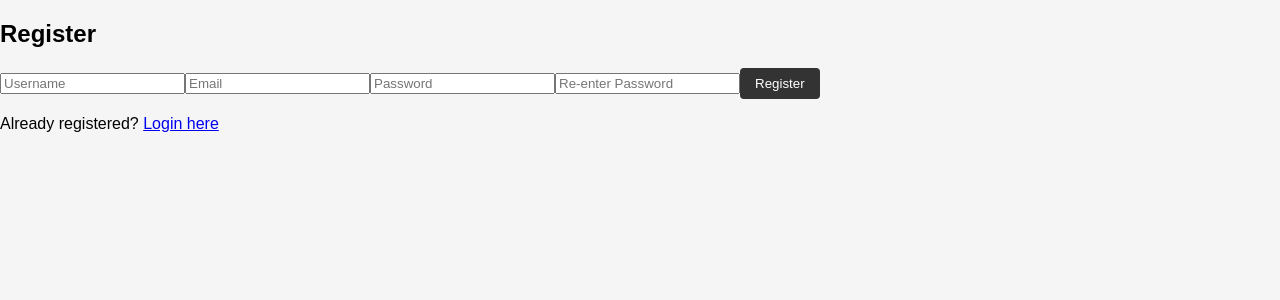
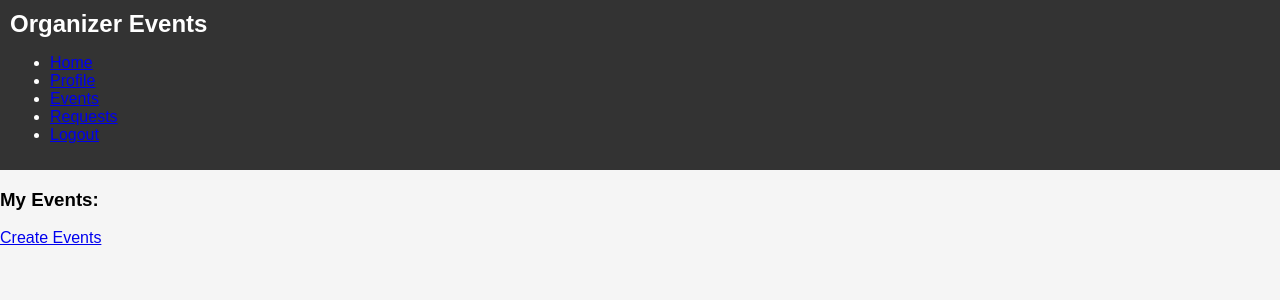
Before and after one commit to Nexus-Code89/metro-events, a React (Create React App) app: page /organizer-events in a window 1280 px wide. Shown: the top 300 px of the page. Built offline with nearby package versions, Linux system fonts and the light colour scheme.

Commit message:
fix getting Notification from firebase

```diff
--- a/src/UserRoutes.js
+++ b/src/UserRoutes.js
@@ -1,6 +1,5 @@
 // UserRoutes.js
 import { useRoutes } from 'react-router-dom';
-import { UserProvider } from './components/contexts/UserContext.js';
 import { NotificationProvider } from './components/contexts/NotificationContext.js';
 import UserDashboard from './components/dashboard/UserDashboard.js';
 import UserProfile from './components/pages/user/UserProfile';
@@ -17,5 +16,5 @@ export default function UserRoutes() {
     { path: '/user-notifications', element: <UserNotifications /> },
   ]);
 
-  return <UserProvider><NotificationProvider>{element}</NotificationProvider></UserProvider>;
+  return <NotificationProvider>{element}</NotificationProvider>;
 }
--- a/src/components/auth/Login.js
+++ b/src/components/auth/Login.js
@@ -27,8 +27,10 @@ const Login = () => {
       const docRef = doc(firestore, "users", user.uid);
       const userDoc = await getDoc(docRef);
       const userData = userDoc.data();
+      userData.userId = user.uid;
 
       if (userData) {
+
         setUser(userData)
 
         // Redirect based on user role
@@ -40,6 +42,7 @@ const Login = () => {
             navigate('/organizer-dashboard');
             break;
           default:
+            console.log(user)
             navigate('/user-dashboard');
             break;
         }
--- a/src/components/contexts/UserContext.js
+++ b/src/components/contexts/UserContext.js
@@ -1,9 +1,18 @@
-import { createContext, useState } from 'react';
+import { createContext, useState, useEffect } from 'react';
 
 export const UserContext = createContext();
 
 export const UserProvider = ({ children }) => {
-  const [user, setUser] = useState(null);
+  const [user, setUser] = useState(() => {
+    // Initialize user from localStorage if available, otherwise default to null
+    const storedUser = localStorage.getItem('user');
+    return storedUser ? JSON.parse(storedUser) : null;
+  });
+
+  // Update localStorage whenever user changes
+  useEffect(() => {
+    localStorage.setItem('user', JSON.stringify(user));
+  }, [user]);
 
   return (
     <UserContext.Provider value={{ user, setUser }}>
--- a/src/components/pages/organizer/CreateEvent.js
+++ b/src/components/pages/organizer/CreateEvent.js
@@ -1,7 +1,7 @@
 import React, { useState } from 'react';
 import { collection, addDoc } from 'firebase/firestore';
 import { firestore } from '../../../firebase/firebase';
-import { Link, useNavigate } from 'react-router-dom';
+import { useNavigate } from 'react-router-dom';
 import { getAuth } from 'firebase/auth';
 
 const CreateEvent = () => {
--- a/src/components/pages/organizer/OrganizerEvents.js
+++ b/src/components/pages/organizer/OrganizerEvents.js
@@ -1,78 +1,57 @@
-import React, { useState } from 'react';
+import React, { useState, useEffect } from 'react';
 import { Link } from 'react-router-dom';
-import { auth, firestore } from '../../../firebase/firebase';
-import { createUserWithEmailAndPassword } from 'firebase/auth';
-import { useNavigate } from 'react-router-dom';
-import { doc, setDoc } from "firebase/firestore";
+import { collection, getDocs, where, query } from 'firebase/firestore';
+import { firestore } from '../../../firebase/firebase';
+import { getAuth } from 'firebase/auth';
+import OrganizerNav from './OrganizerNav';
 
-const Register = () => {
-  const [email, setEmail] = useState('');
-  const [password, setPassword] = useState('');
-  const [reenteredPassword, setReenteredPassword] = useState('');
-  const [username, setUsername] = useState('');
-  const [error, setError] = useState('');
-  const navigate = useNavigate();
+const OrganizerEvents = () => {
+  const [events, setEvents] = useState([]);
+  const auth = getAuth();
+  const user = auth.currentUser;
 
-  const handleRegister = async (e) => {
-    e.preventDefault();
-    try {
-      if (password !== reenteredPassword) {
-        setError('Passwords do not match.');
-        return; // Exit early if passwords don't match
-      }
+  useEffect(() => {
+    if (user) {
+      const fetchEvents = async () => {
+        try {
+          const eventsRef = collection(firestore, 'events');
+          const eventsQuery = query(eventsRef, where('organizerId', '==', user.uid));
+          const querySnapshot = await getDocs(eventsQuery);
+          const eventsList = querySnapshot.docs.map(doc => ({ id: doc.id, ...doc.data() }));
+          setEvents(eventsList);
+        } catch (error) {
+          console.error('Error fetching events:', error.message);
+        }
+      };
 
-      // Create user with email and password using Firebase Authentication
-      const userCredential = await createUserWithEmailAndPassword(auth, email, password);
-      const user = userCredential.user;
-
-      // Add user data to Firestore
-      await setDoc(doc(firestore, "users", user.uid), {
-        username: username,
-        email: email,
-        role: 'user', // Set default role as 'user'
-      });
-
-      // Redirect to login page after successful registration
-      navigate('/login');
-    } catch (error) {
-      setError(error.message); // Set error message based on Firebase error
+      fetchEvents();
     }
-  };
+  }, [user]);
 
   return (
-    <div>
-      <h2>Register</h2>
-      <form onSubmit={handleRegister}>
-        <input
-          type="text"
-          placeholder="Username"
-          value={username}
-          onChange={(e) => setUsername(e.target.value)}
-        />
-        <input
-          type="email"
-          placeholder="Email"
-          value={email}
-          onChange={(e) => setEmail(e.target.value)}
-        />
-        <input
-          type="password"
-          placeholder="Password"
-          value={password}
-          onChange={(e) => setPassword(e.target.value)}
-        />
-        <input
-          type="password"
-          placeholder="Re-enter Password"
-          value={reenteredPassword}
-          onChange={(e) => setReenteredPassword(e.target.value)}
-        />
-        <button type="submit">Register</button>
-        {error && <p style={{ color: 'red' }}>{error}</p>}
-      </form>
-      <p>Already registered? <Link to="/login">Login here</Link></p>
-    </div>
+    <section>
+      <div className="menu-header">
+        <h2>Organizer Events</h2>
+        <OrganizerNav />
+      </div>
+      <div>
+        <h3>My Events:</h3>
+        <ul>
+          {events.map(event => (
+            <li key={event.id}>
+              <strong>Event Name:</strong> {event.eventName} <br />
+              <strong>Date:</strong> {event.eventDate} <br />
+              <strong>Location:</strong> {event.eventLocation} <br />
+              <strong>Start Time:</strong> {event.startTime} <br />
+              <strong>End Time:</strong> {event.endTime} <br />
+              <strong>Description:</strong> {event.eventDescription} <br />
+            </li>
+          ))}
+        </ul>
+        <Link to="/create-event">Create Events</Link>
+      </div>
+    </section>
   );
 };
 
-export default Register;
+export default OrganizerEvents;
--- a/src/components/pages/user/EventRequestForm.js
+++ b/src/components/pages/user/EventRequestForm.js
@@ -1,17 +1,16 @@
-import React, { useState } from 'react';
+import { useState, useContext } from 'react';
 import { collection, addDoc } from 'firebase/firestore';
 import { firestore } from '../../../firebase/firebase';
-import { getAuth } from 'firebase/auth';
+import { UserContext } from '../../contexts/UserContext';
 
 const EventRequestForm = ({ eventId, organizerId, organizerEmail, eventName, eventDate, eventLocation }) => {
   const [message, setMessage] = useState('');
+  const { user } = useContext(UserContext);
 
   const handleSubmit = async (e) => {
     e.preventDefault();
     try {
-      const auth = getAuth();
-      const user = auth.currentUser;
-      const userId = user.uid;
+      const userId = user.userId;
 
       // Add request to eventRequests collection
       await addDoc(collection(firestore, 'eventRequests'), {
@@ -26,6 +25,7 @@ const EventRequestForm = ({ eventId, organizerId, organizerEmail, eventName, eve
         eventLocation,
       });
 
+      console.log('userId')
       setMessage('Request sent successfully!');
     } catch (error) {
       console.error('Error sending request:', error.message);
--- a/src/components/pages/user/UserNotifications.js
+++ b/src/components/pages/user/UserNotifications.js
@@ -47,10 +47,10 @@ const UserNotifications= () => {
           {notifications.length > 0 ? (
             notifications.map((notification) => (
               <div key={notification.id} className="notification-card">
-              <p className="notification-timestamp">{notification.data.timestamp}</p>
-              <p className="notification-message">{notification.data.message}</p>
-              <p className="notification-status">Status: {notification.data.read ? 'Read' : 'Unread'}</p>
-              {notification.data.read ?
+                <p className="notification-timestamp">{notification.timestamp}</p>
+                <p className="notification-message">{notification.message}</p>
+                <p className="notification-status">Status: {notification.read ? 'Read' : 'Unread'}</p>
+                {notification.read ?
                   <button className="mark-unread-button" onClick={() => toggleReadStatus(notification.id)}>Mark as Unread</button> :
                   <button className="mark-read-button" onClick={() => toggleReadStatus(notification.id)}>Mark as Read</button>
                 }
```
Also changed, not shown: src/components/contexts/NotificationContext.js (+16 -11 lines), src/components/pages/organizer/OrganizerRequests.js (+8 -6 lines). Lines whose indentation alone changed are shown as unchanged.
